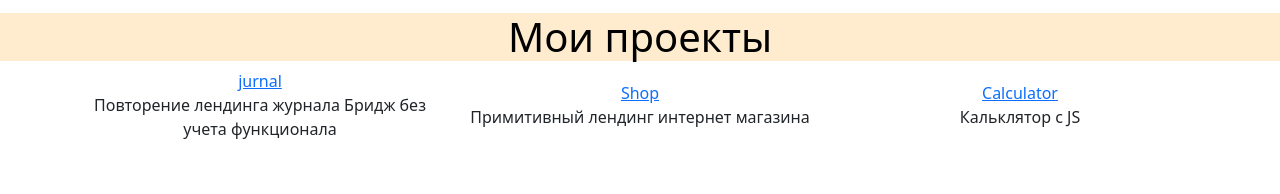
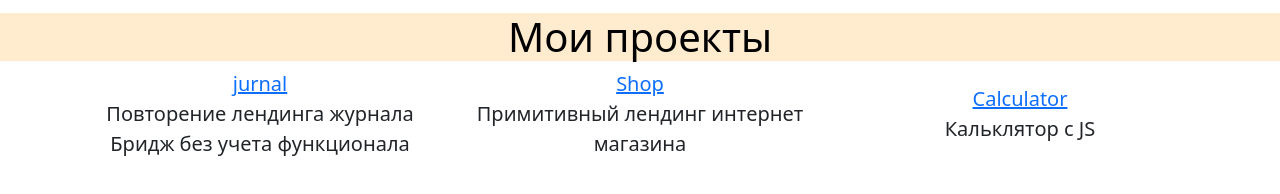
Before and after one commit to BulatS777/Webrazrabotka, a plain HTML site: page index.html in a window 1280 px wide. Drawn offline with nearby package versions, Linux system fonts and the light colour scheme.

Commit message:
Update style.css

```diff
--- a/style.css
+++ b/style.css
@@ -14,6 +14,6 @@ body {
     border-bottom: 6px;
 
 }
-..col {
+.col {
     font-size: 20px;
 }
```
